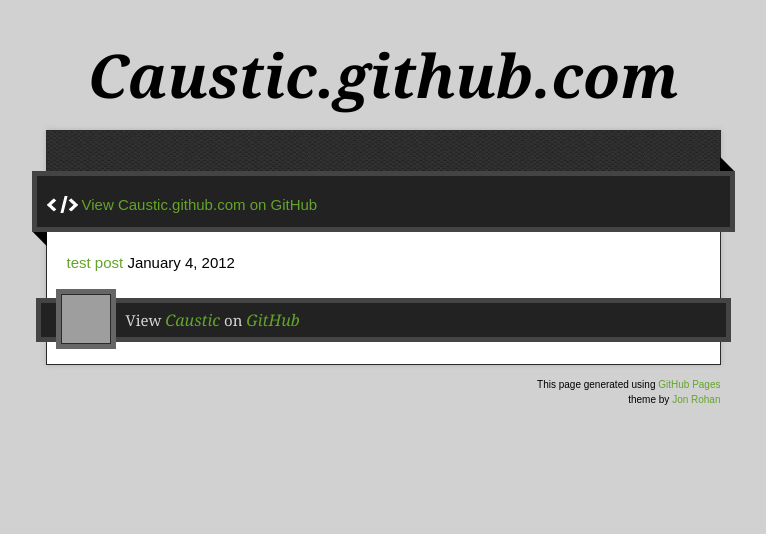
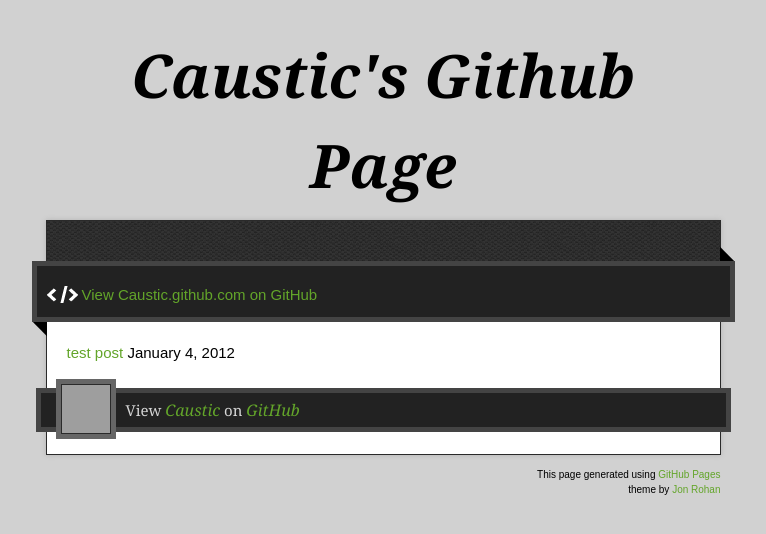
Before and after one commit to Caustic/caustic.github.com, a Jekyll site: the page built from index.html, in a window 1280 px wide. Shown: the top 534 px of the page, without its empty margins (257-1023 px from the left). Built offline with Jekyll 4.4.1, drawn with Linux system fonts in a browser that asks for light colours; nearby versions of some CDN libraries; Markdown is read by kramdown in place of the engine named in the settings; grey boxes are pictures that could not be loaded.

Commit message:
Update _layouts/default.html

```diff
--- a/_layouts/default.html
+++ b/_layouts/default.html
@@ -11,8 +11,7 @@
   <script type="text/javascript" src="https://ajax.googleapis.com/ajax/libs/jquery/1.7.1/jquery.min.js"></script>
   <script type="text/javascript" src="javascripts/script.js"></script>
 
-  <title>Caustic.github.com</title>
-  <meta name="description" content="">
+  <title>Caustic</title>
 
   <meta name="viewport" content="width=device-width,initial-scale=1">
 
@@ -22,7 +21,7 @@
 
   <div class="wrapper">
     <header>
-      <h1 class="title">Caustic.github.com</h1>
+      <h1 class="title">Caustic's Github Page</h1>
     </header>
     <div id="container">
       <p class="tagline"></p>
```
